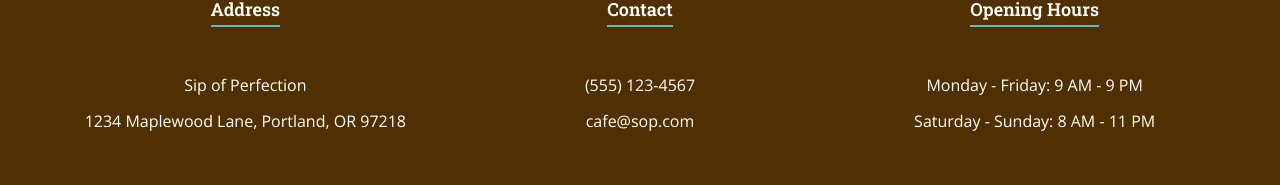
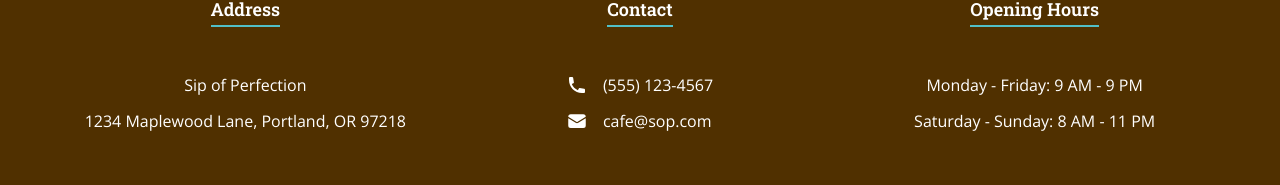
Before and after one commit to martinbena/sip-of-perfection, a React (Vite) app: page / in a window 1280 px wide. Shown: the part 4890-5075 px from the top of the page. Built offline with nearby package versions, Linux system fonts and the light colour scheme.

Commit message:
Make labels for screen readers

```diff
--- a/src/index.css
+++ b/src/index.css
@@ -12,6 +12,32 @@
 ::selection {
   color: #fff;
   background-color: #503000;
+}
+
+/* Firefox */
+* {
+  scrollbar-width: thin;
+  scrollbar-color: #503000;
+}
+
+/* Chrome, Edge, and Safari */
+*::-webkit-scrollbar {
+  width: 0.9rem;
+}
+
+*::-webkit-scrollbar-track {
+  background: #fff4e3;
+  border-radius: 5px;
+}
+
+*::-webkit-scrollbar-thumb {
+  background-color: #834f00;
+  border-radius: 14px;
+  border: 3px solid var(--primary);
+}
+
+::-webkit-scrollbar-thumb:hover {
+  background: #724400;
 }
 
 /* https://dev.to/afif/i-made-100-css-loaders-for-your-next-project-4eje */
--- a/src/ui/ButtonIcon.jsx
+++ b/src/ui/ButtonIcon.jsx
@@ -6,11 +6,14 @@ function ButtonIcon({ direction, onClick }) {
     direction === "left" ? "-translate-x-1/2" : "translate-x-1/2";
   const icon = direction === "left" ? <BsChevronLeft /> : <BsChevronRight />;
   const directionClass = direction === "left" ? "left-0" : "right-0";
+  const ariaLabel =
+    direction === "left" ? "See previous testimonial" : "See next testimonial";
 
   return (
     <button
       className={`${translate} absolute top-1/2 ${directionClass} hover-child:scale-150 focus-child:scale-150 flex h-10 w-10 -translate-y-1/2 items-center justify-center rounded-full bg-white shadow-carouselimg focus:outline-none focus:ring focus:ring-linkhover focus:ring-offset-2 child:h-6 child:w-6 child:transition-all child:duration-300 child:ease-linear`}
       onClick={onClick}
+      aria-label={ariaLabel}
     >
       {icon}
     </button>
--- a/src/ui/CarouselDots.jsx
+++ b/src/ui/CarouselDots.jsx
@@ -8,6 +8,7 @@ function CarouselDots({ items, onClickHandler, currentIndex }) {
           }`}
           key={index}
           onClick={() => onClickHandler(index)}
+          aria-label={`See testimonial of ${item.name}`}
         >
           &nbsp;
         </button>
--- a/src/ui/Copyright.jsx
+++ b/src/ui/Copyright.jsx
@@ -5,7 +5,13 @@ function Copyright() {
   return (
     <p className="text-sm">
       &copy; Copyright {currentYear} by{" "}
-      <Link className="border-b-2 border-accent hover:text-accent" to="/">
+      <Link
+        className="border-b-2 border-accent hover:text-accent"
+        to="/"
+        target="_blank"
+        rel="noopener noreferrer"
+        aria-label="Check the website of the creator Martin Bena"
+      >
         Martin Beňa
       </Link>
       . All rights reserved.
--- a/src/ui/Footer.jsx
+++ b/src/ui/Footer.jsx
@@ -3,23 +3,37 @@ import Logo from "./Logo";
 import SocialNetworks from "./SocialNetworks";
 import Copyright from "./Copyright";
 import Wave from "./Wave";
+import { HiPhone } from "react-icons/hi";
+import { HiEnvelope } from "react-icons/hi2";
 
 function Footer() {
   return (
     <>
       <footer className=" bg-commontext">
         <Wave />
-        <article className="max-w-8xl mx-auto grid grid-cols-3 justify-items-center gap-y-16 px-12 pb-24 pt-12 text-center text-white tab:grid-cols-2 tab:px-8 mob:grid-cols-1">
+        <article className="mx-auto grid max-w-8xl grid-cols-3 justify-items-center gap-y-16 px-12 pb-24 pt-12 text-center text-white tab:grid-cols-2 tab:px-8 mob:grid-cols-1">
           <FooterItem title="Address">
             <p>Sip of Perfection</p>
             <p>1234 Maplewood Lane, Portland, OR 97218</p>
           </FooterItem>
           <FooterItem title="Contact">
             <p>
-              <a href="tel:+5551234567">(555) 123-4567</a>
+              <a
+                href="tel:+5551234567"
+                aria-label="Call us"
+                className="flex items-center gap-4 [&>*:nth-child(1)]:text-xl"
+              >
+                <HiPhone /> (555) 123-4567
+              </a>
             </p>
             <p>
-              <a href="mailto:cafe@sop.com">cafe@sop.com</a>
+              <a
+                href="mailto:cafe@sop.com"
+                aria-label="Send us an e-mail"
+                className="flex items-center gap-4 [&>*:nth-child(1)]:text-xl"
+              >
+                <HiEnvelope /> cafe@sop.com
+              </a>
             </p>
           </FooterItem>
           <FooterItem title="Opening Hours">
--- a/src/ui/NavigationButton.jsx
+++ b/src/ui/NavigationButton.jsx
@@ -5,6 +5,7 @@ function NavigationButton({ onToggle, isOpen }) {
     <button
       className="z-50 hidden text-white hover:text-linkhover child:h-12 child:w-12 tab:block"
       onClick={onToggle}
+      aria-label={isOpen ? "Close the navigation" : "Open the navigation"}
     >
       {isOpen ? <HiOutlineX /> : <HiMenu />}
     </button>
--- a/src/ui/SocialLink.jsx
+++ b/src/ui/SocialLink.jsx
@@ -1,12 +1,13 @@
 import { Link } from "react-router-dom";
 
-function SocialLink({ link, icon }) {
+function SocialLink({ link, icon, name }) {
   return (
     <Link
       to={link}
       target="_blank"
       rel="noopener noreferrer"
       className="child:h-6 child:w-6"
+      aria-label={`Check our ${name}`}
     >
       {icon}
     </Link>
--- a/src/ui/SocialNetworks.jsx
+++ b/src/ui/SocialNetworks.jsx
@@ -9,9 +9,18 @@ function SocialNetworks() {
       <SocialLink
         icon={<PiInstagramLogo />}
         link="https://www.instagram.com/"
+        name="instagram"
       />
-      <SocialLink icon={<PiFacebookLogo />} link="https://www.facebook.com/" />
-      <SocialLink icon={<PiTwitterLogo />} link="https://twitter.com/" />
+      <SocialLink
+        icon={<PiFacebookLogo />}
+        link="https://www.facebook.com/"
+        name="facebook"
+      />
+      <SocialLink
+        icon={<PiTwitterLogo />}
+        link="https://twitter.com/"
+        name="twitter"
+      />
     </p>
   );
 }
--- a/tailwind.config.js
+++ b/tailwind.config.js
@@ -23,7 +23,7 @@ export default {
       },
       backgroundImage: {
         "mobile-nav":
-          "linear-gradient(to right, rgba(80, 48, 0 ,0.75), rgba(80, 48, 0 ,0.75))",
+          "linear-gradient(to right, rgba(34, 34, 34 ,0.75), rgba(34, 34, 34 ,0.75))",
         "hero-pattern":
           "linear-gradient(to right, rgba(34, 34, 34 ,0.55), rgba(34, 34, 34 ,0.55)), url('../src/assets/hero.jpg')",
         "story-pattern":
```
